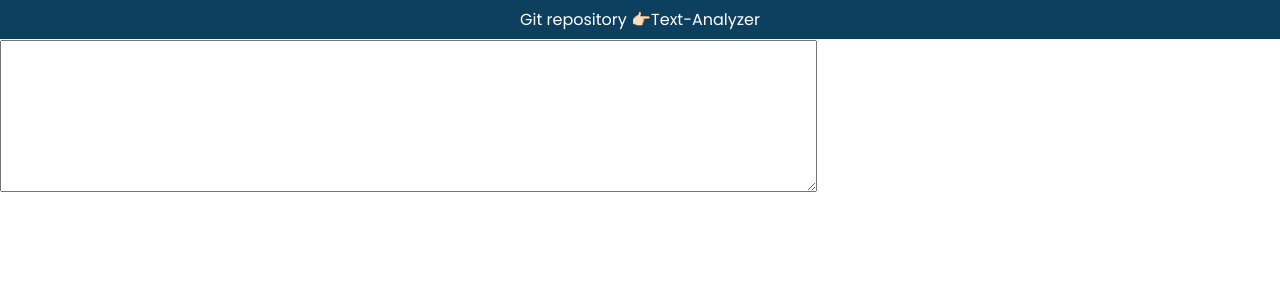
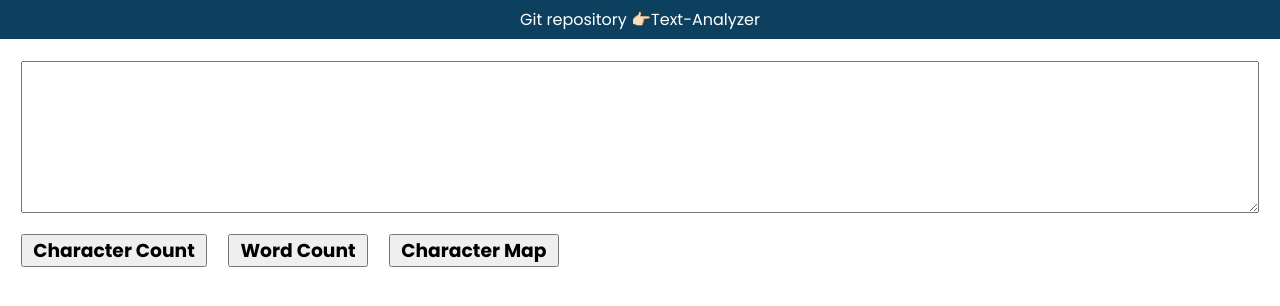
Before and after one commit to lorenzoVwebDev/text-analyzer, a React app: page / in a window 1280 px wide. Built offline with nearby package versions, Linux system fonts and the light colour scheme.

Commit message:
updated component

```diff
--- a/src/components/App/App.js
+++ b/src/components/App/App.js
@@ -1,5 +1,6 @@
 import { createContext, useState } from 'react';
 import { GitRepositoryHeader } from '../common';
+import TextInformation from '../TextInformation/TextInformation'
 
 export const TextContext = createContext();
 function App() {
@@ -20,6 +21,7 @@ function App() {
           onChange={e => {setText(e.target.value)}}
         >
         </textarea>
+        <TextInformation/>
       </div>
       </TextContext.Provider>
   );
--- /dev/null
+++ b/src/components/TextInformation/TextInformation.js
@@ -0,0 +1,25 @@
+import { useReducer } from 'react';
+
+const reducer = (state, action) => {
+  return {
+    ...state,
+    [action]: !state[action]
+  }
+}
+function TextInformation() {
+const [ tabs, toggleTabs ] = useReducer(reducer, {
+  characterCount: true,
+  wordCount: true,
+  characterMap: true
+})
+
+return (
+  <div className="text-information-wrapper">
+    <button onClick={() => {toggleTabs('characterCount')}}>Character Count</button>
+    <button onClick={() => {toggleTabs('wordCount')}}>Word Count</button>
+    <button onClick={() => {toggleTabs('characterMap')}}>Character Map</button>
+  </div>
+  )
+}
+
+export default TextInformation;
--- a/src/index.scss
+++ b/src/index.scss
@@ -25,5 +25,23 @@
   }
   border-bottom: solid 1px;
 }
+.text-analyzer-wrapper {
+  display: flex;
+  flex-direction: column;
+  gap: calc(1vw + 1vh);
+  padding-left: calc(1vw + 1vh);
+  padding-right: calc(1vw + 1vh);
+& .text-information-wrapper {
+  display: flex;
+  justify-content: left;
+  gap: calc(1vw + 1vh);
+  & button {
+    @include poppins-bold;
+    font-size: calc(0.9vw + 0.9vh);
+    padding-left: calc(0.5vw + 0.5vh);
+    padding-right: calc(0.5vw + 0.5vh);
+  }
+}
+}
 
 @import './media';
```
